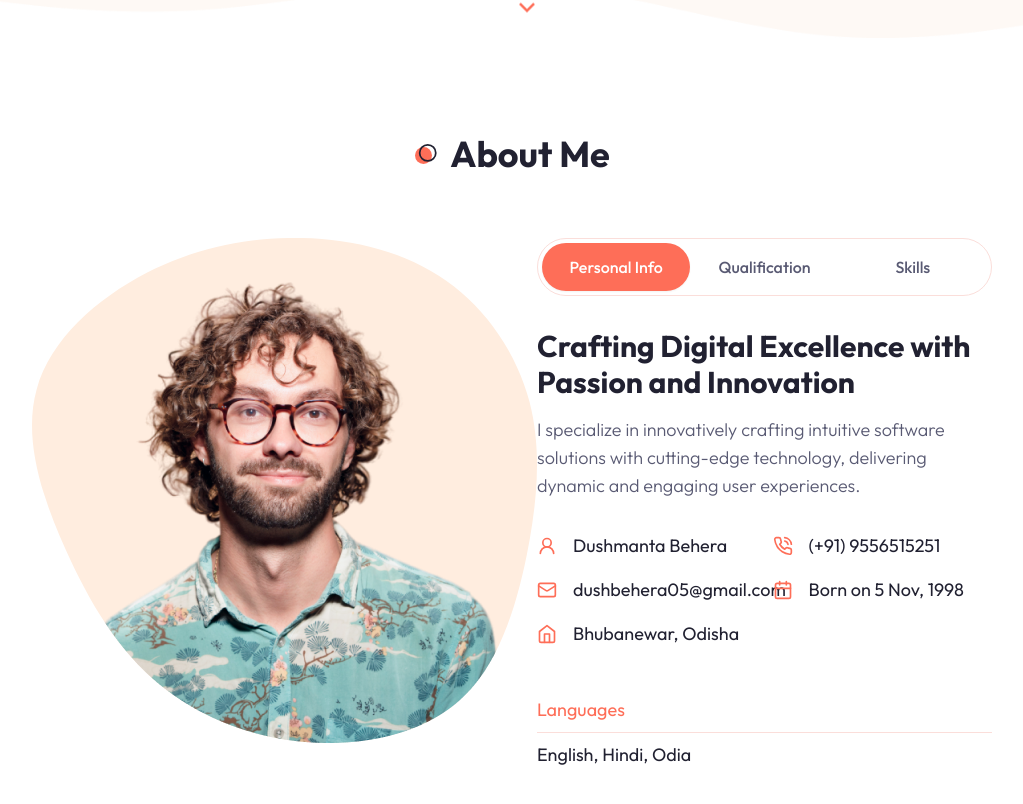
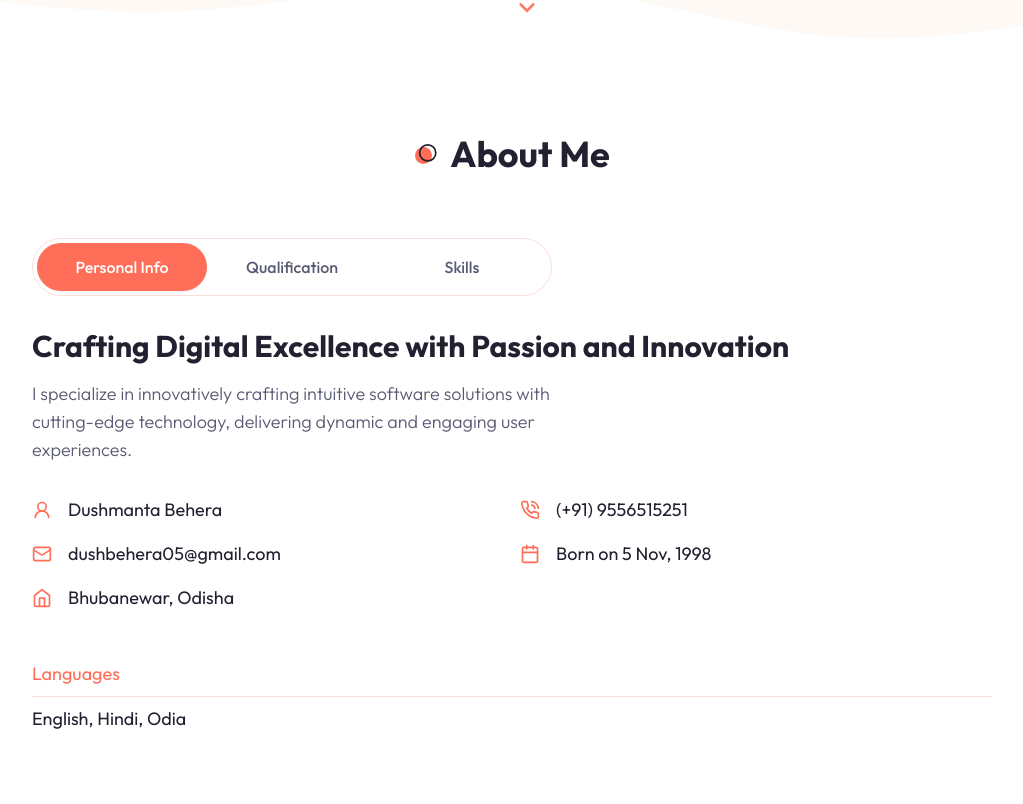
Before and after one commit to dushmanta05/portfolio, a Next.js app: page / in a window 1280 px wide. Shown: the part 722-1526 px from the top of the page, without its empty margins (128-1151 px from the left). Built offline with nearby package versions, Linux system fonts and the light colour scheme.

Commit message:
feat: Remove DevImage component

```diff
--- a/components/About.jsx
+++ b/components/About.jsx
@@ -1,3 +1,6 @@
+import { Tabs, TabsContent, TabsList, TabsTrigger } from "./ui/tabs";
+import Image from "next/image";
+
 import {
   Briefcase,
   Calendar,
@@ -7,9 +10,6 @@ import {
   PhoneCall,
   User2,
 } from "lucide-react";
-import DevImg from "./DevImg";
-import { Tabs, TabsContent, TabsList, TabsTrigger } from "./ui/tabs";
-import Image from "next/image";
 
 const infoData = [
   {
@@ -135,13 +135,7 @@ const About = () => {
           About Me
         </h2>
         <div className="flex flex-col xl:flex-row">
-          <div className="hidden xl:flex flex-1 relative">
-            <DevImg
-              containerStyles="bg-about_shape_light dark:bg-about_shape_dark w-[505px] h-[505px] bg-no-repeat relative"
-              imgSrc="/images/about/developer.png"
-            />
-          </div>
-          <div className="flex-1">
+          <div className="flex-auto">
             <Tabs defaultValue="personal">
               <TabsList className="w-full grid xl:grid-cols-3 xl:max-w-[520px] xl:border dark:border-none">
                 <TabsTrigger className="w-[162px] xl:w-auto" value="personal">
--- a/components/DevImg.jsx
+++ /dev/null
@@ -1,11 +0,0 @@
-import Image from "next/image";
-
-const DevImg = ({ containerStyles, imgSrc }) => {
-  return (
-    <div className={`${containerStyles}`}>
-      <Image src={imgSrc} fill priority alt="hero image" />
-    </div>
-  );
-};
-
-export default DevImg;
```
